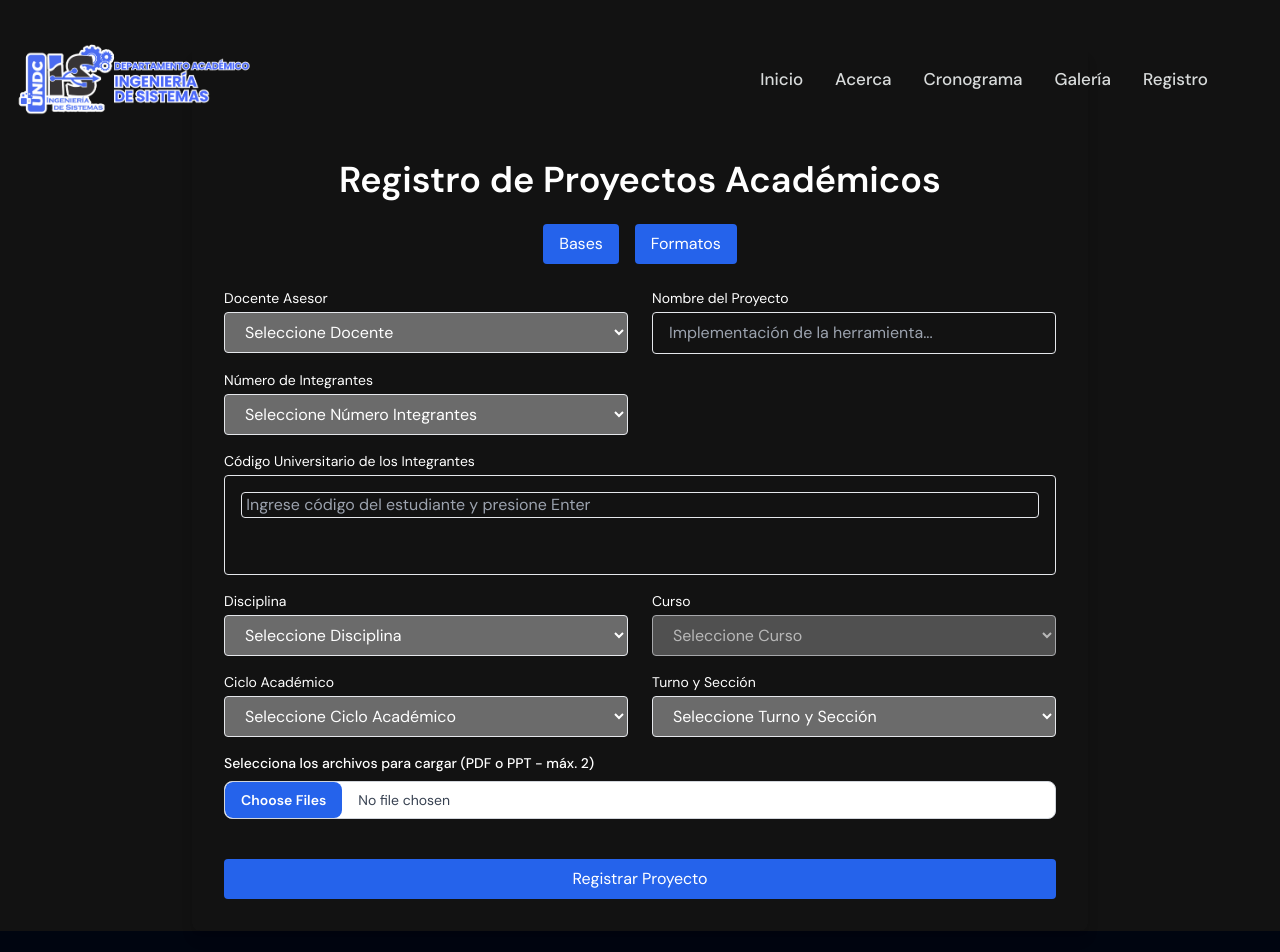
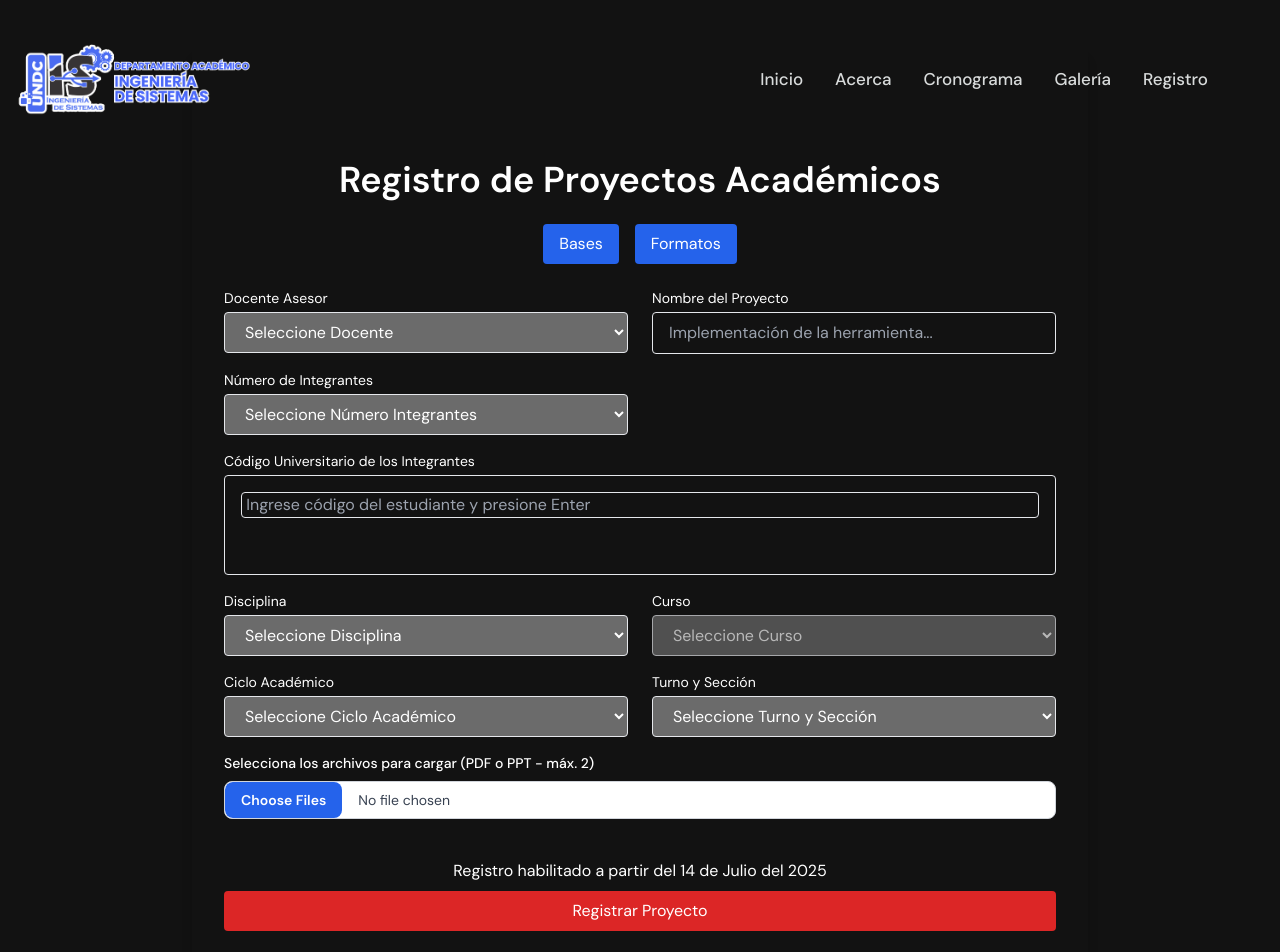
Before and after one commit to BeniAlexis23/JEPA-DAIS-2025, a Next.js app in the folder frontend/: page /register in a window 1280 px wide. Shown: the top 952 px of the page. Built offline with nearby package versions, Linux system fonts and the light colour scheme.

Commit message:
desable button register form

```diff
--- a/frontend/src/components/RegisterForm/index.tsx
+++ b/frontend/src/components/RegisterForm/index.tsx
@@ -275,9 +275,13 @@ const RegisterForm = () => {
                     <UploadFiles files={files} setFiles={setFiles} />
                 </div>
                 <div className="md:col-span-2">
-                    <button type="submit" className="w-full bg-blue-600 text-white py-2 rounded hover:bg-blue-700 transition">
+                    <p className="text-center mb-2">Registro habilitado a partir del 14 de Julio del 2025</p>
+                    <div className="w-full text-center bg-red-600 text-white py-2 rounded hover:bg-red-700 transition">
                         Registrar Proyecto
-                    </button>
+                    </div>
+                    {/*<button type="submit" className="w-full bg-blue-600 text-white py-2 rounded hover:bg-blue-700 transition">
+                        Registrar Proyecto
+                    </button>*/}
                 </div>
             </form>
         </div>
```
